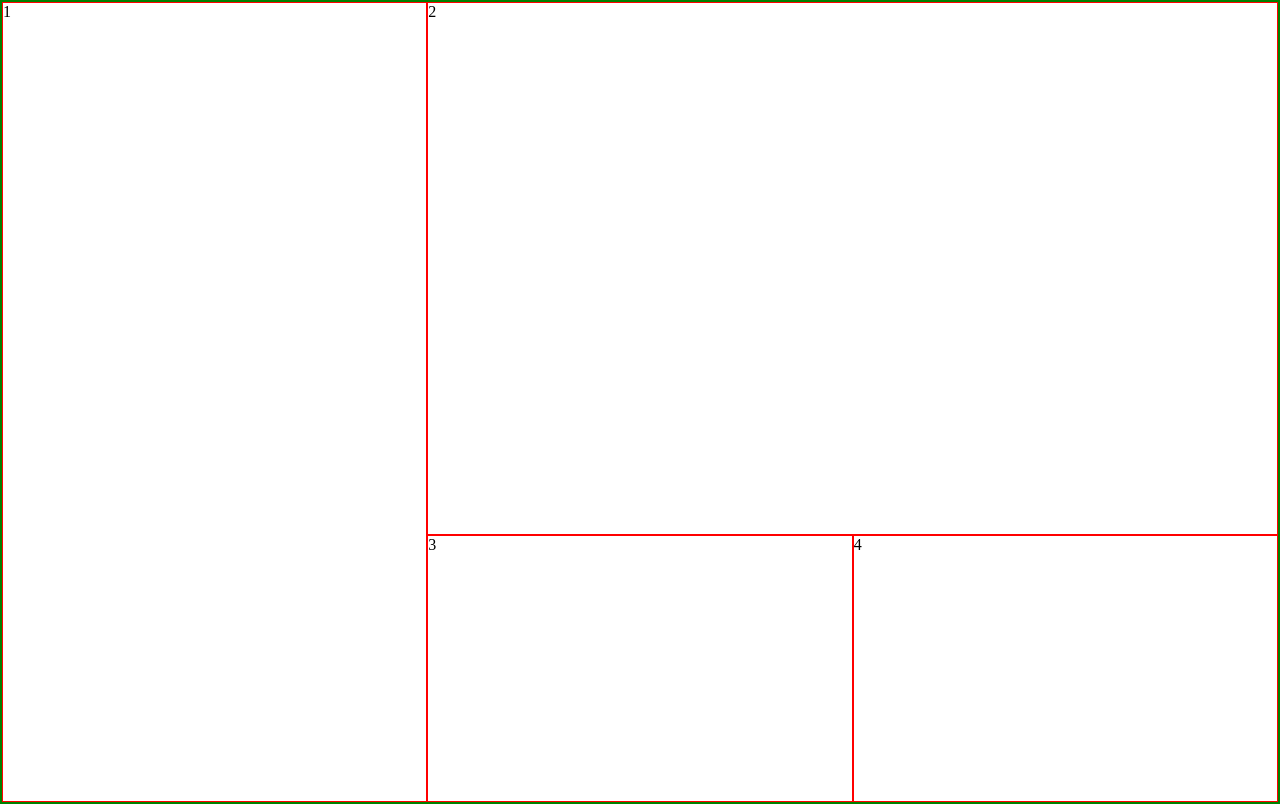
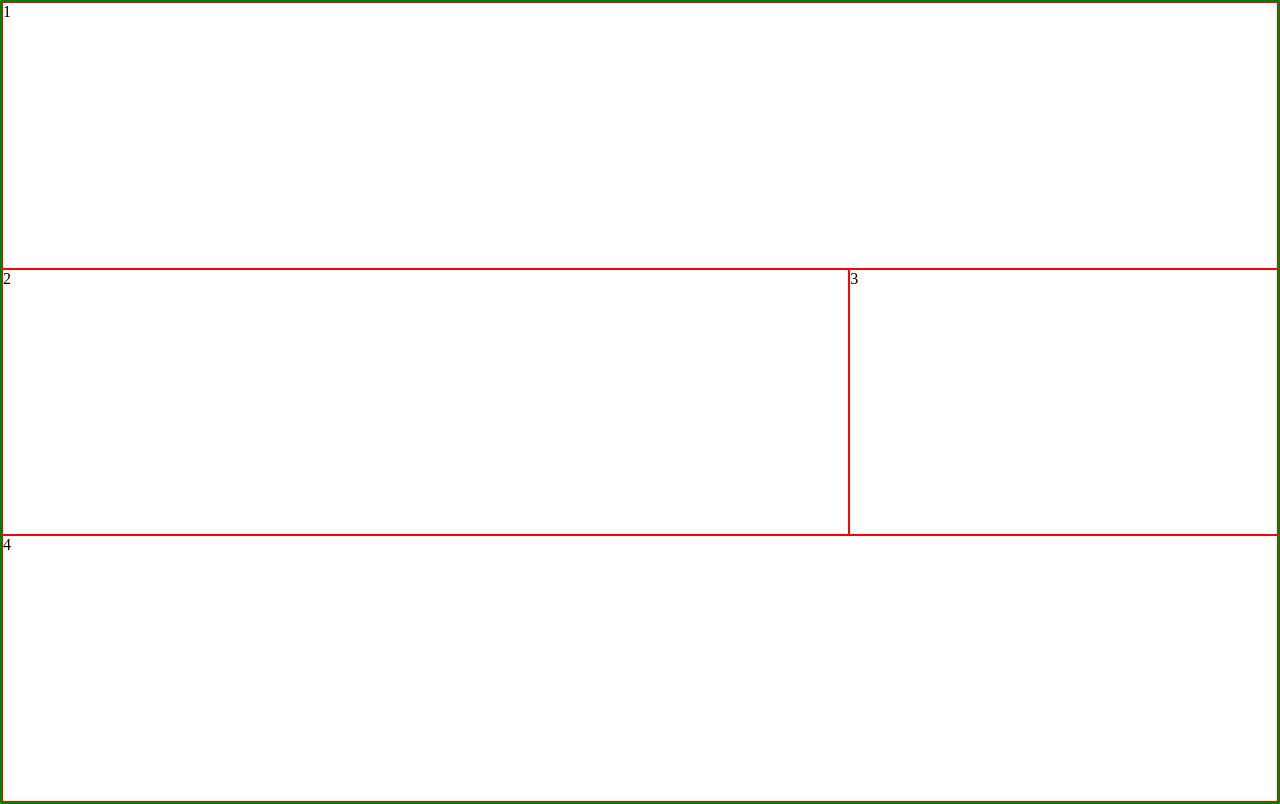
Before and after one commit to Taynara-Veloso/Grid_Rocketseat, a plain HTML site: page index.html in a window 1280 px wide. Drawn offline with Linux system fonts and the light colour scheme.

Commit message:
:straight_ruler: Grid area

```diff
--- a/style.css
+++ b/style.css
@@ -4,10 +4,16 @@
 
 #app {
     display: grid;
-    /*grid-template-columns: 1fr 1fr 1fr; ou */
+    /*grid-template-columns: 1fr 1fr 1fr; ou
     grid-template-columns: repeat(3, 1fr);
 
     grid-template-rows: repeat(3, 1fr);
+    */
+
+    grid-template-areas:
+    "A A A"
+    "B B C"
+    "D D D";
 
     height: 100vh;
 
@@ -19,20 +25,30 @@
 }
 
 #app header{
+    /*
     grid-row-start: 1;
     grid-row-end: 4;
+    */
+    grid-area: A;
 }
 
 #app main{
+    /*
     grid-column: 2/4;
     grid-row: 1/3;
+    */
+    grid-area: B;
 }
 
 #app div{
+    /*
     grid-column-start: 2;
     grid-column-end: 3;
+    */
+    grid-area: C;
 }
 
 #app footer{
-    grid-column: 3/4; /* maneira curta de escrever o comando */
+    /* grid-column: 3/4;  maneira curta de escrever o comando */
+    grid-area: D;
 }
```
Also changed, not shown: 1 other file.
